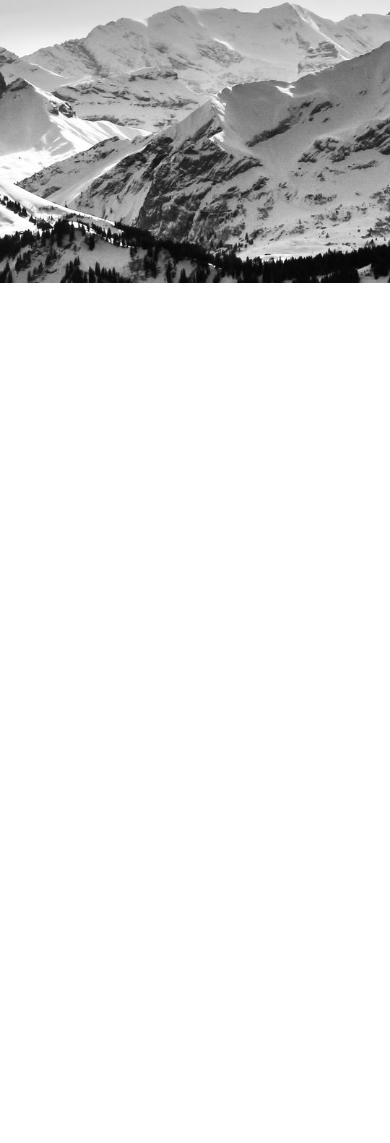
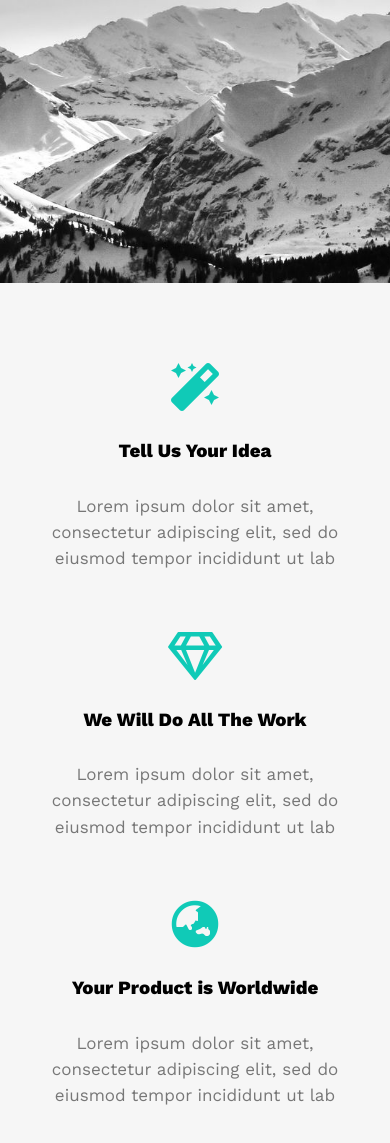
Before and after one commit to ahmadmaqshati/leon-agency-website, a plain HTML site: page index.html in a window 390 px wide. Shown: the part 561-1704 px from the top of the page. Before the commit the page ends 844 px from the top, so only its background shows below. Drawn offline with nearby package versions, Linux system fonts and the light colour scheme.

Commit message:
feat: complete features section with responsive design

```diff
--- a/css/index.css
+++ b/css/index.css
@@ -2,11 +2,13 @@
     Global Rules
  ===========================================================================*/
 :root {
-    --main-color: #10cab7
+    --main-color: #10cab7;
+    --section-padding: 60px;
+    --section-background: #f6f6f6;
 }
 
 .border {
-    border: 2px solid red;
+    border: 1px solid red;
 }
 
 html {
@@ -173,9 +175,8 @@ ul li:not(:last-child) {
 }
 
 
-
 /*====================================================================
-    Start Landing Section
+    Landing Section
  ====================================================================*/
 .landing {
     background-image: url(../images/landing.jpg);
@@ -205,3 +206,51 @@ ul li:not(:last-child) {
     font-size: 19px;
     line-height: 1.55;
 }
+
+
+/*====================================================================
+    Features Section
+ ====================================================================*/
+.features {
+    padding-top: var(--section-padding);
+    padding-bottom: var(--section-padding);
+    background-color: var(--section-background)
+}
+
+.features .container {
+    display: grid;
+    grid-template-columns: repeat(auto-fill, minmax(300px, 1fr));
+    gap: 20px;
+
+
+}
+
+.features .container .feat {
+    padding: 20px;
+    text-align: center;
+    display: flex;
+    flex-direction: column;
+    align-items: center;
+    gap: 30px;
+}
+
+.features .container .feat i {
+    color: var(--main-color);
+}
+
+.features .container .feat h3 {
+    font-weight: 800;
+}
+
+.features .container .feat p {
+    line-height: 1.55;
+    color: #777;
+    font-size: 17px;
+}
+
+@media (max-width: 330px) {
+    .features .container {
+        grid-template-columns: 1fr;
+        /* عمود واحد فقط */
+    }
+}
--- a/index.html
+++ b/index.html
@@ -17,6 +17,12 @@
     <link rel="stylesheet" href="css/normalize.css">
     <!-- Main Template CSS File -->
     <link rel="stylesheet" href="css/index.css">
+
+    <!--  <link rel="stylesheet" href="https://cdnjs.cloudflare.com/ajax/libs/font-awesome/4.7.0/css/font-awesome.min.css">
+ -->
+    <link rel="stylesheet" href="https://cdnjs.cloudflare.com/ajax/libs/font-awesome/5.15.4/css/all.min.css">
+
+
 
 
 </head>
@@ -54,6 +60,31 @@
     </div>
     <!-- End Landing Section -->
 
+    <!-- Start features -->
+    <div class="features">
+        <div class="container">
+            <div class="feat">
+                <i class="fas fa-wand-magic fa-3x"></i>
+                <h3>Tell Us Your Idea</h3>
+                <p>Lorem ipsum dolor sit amet, consectetur adipiscing elit, sed do eiusmod tempor incididunt ut lab</p>
+            </div>
+
+            <div class="feat">
+                <!--  <i class="fa fa-diamond aria-hidden=true fa-3x"></i> -->
+                <i class="far fa-gem fa-3x"></i>
+                <h3>We Will Do All The Work</h3>
+                <p>Lorem ipsum dolor sit amet, consectetur adipiscing elit, sed do eiusmod tempor incididunt ut lab</p>
+            </div>
+
+            <div class="feat">
+                <i class="fas fa-globe-asia fa-3x"></i>
+                <h3>Your Product is Worldwide</h3>
+                <p>Lorem ipsum dolor sit amet, consectetur adipiscing elit, sed do eiusmod tempor incididunt ut lab</p>
+            </div>
+
+        </div>
+    </div>
+    <!-- End features -->
 
 
 
```
